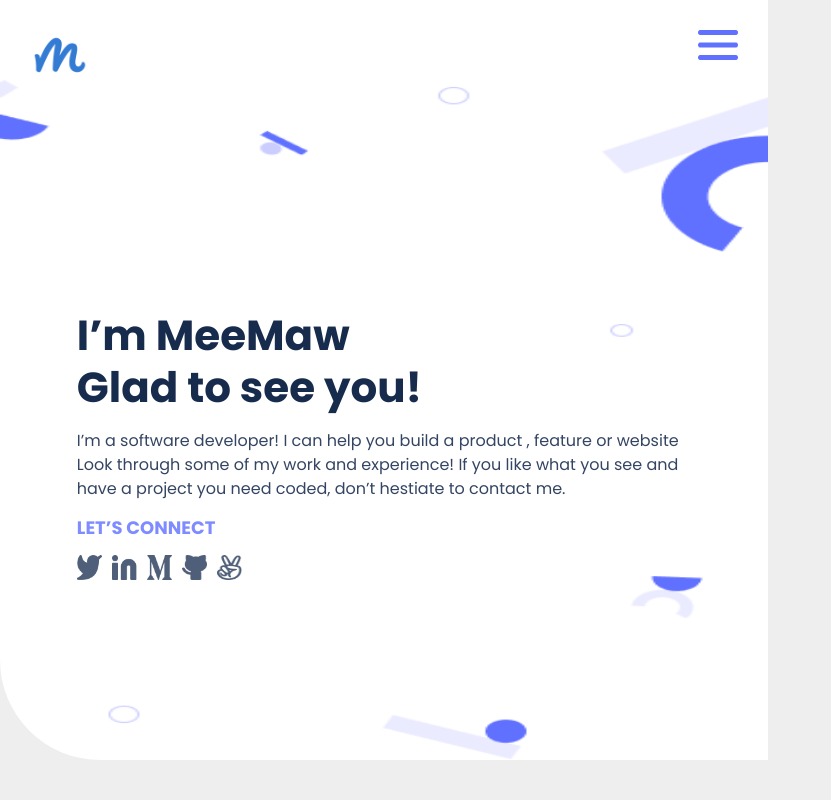
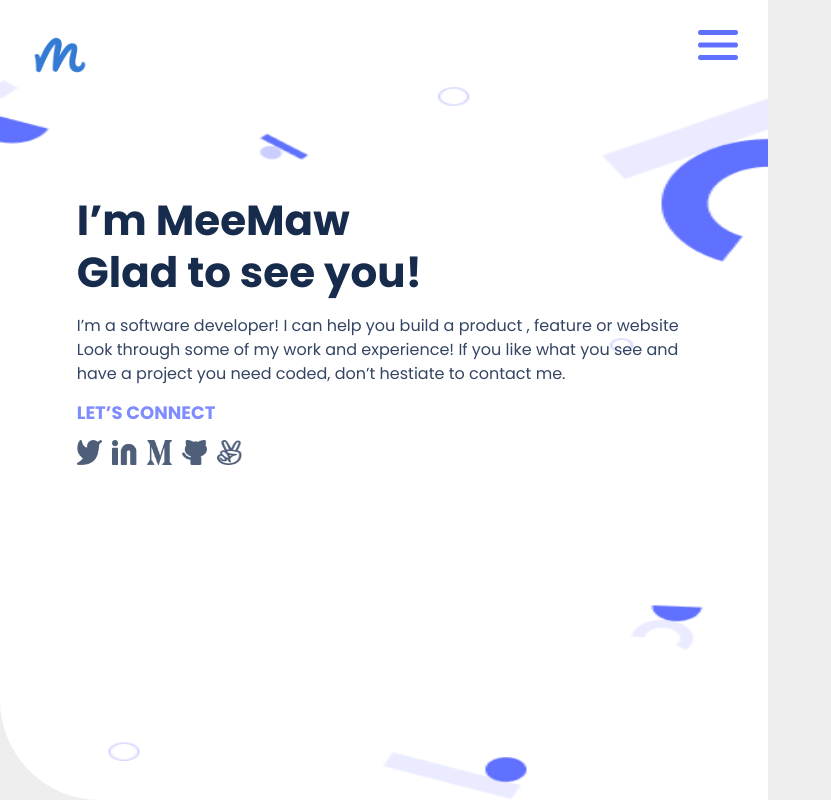
Before and after one commit to Lawmsangi/my-portfolio, a website: page index.html in a window 1280 px wide. Shown: the top 800 px of the page, without its empty margins (0-831 px from the left). Drawn offline with Linux system fonts and the light colour scheme.

Commit message:
update style

```diff
--- a/home.css
+++ b/home.css
@@ -50,10 +50,10 @@ main {
   display: flex;
   flex-direction: column;
   align-items: start;
-  height: 85vh;
+  height: 90vh;
   background: url(images/background-image.png);
   background-repeat: no-repeat;
-  background-size: 100% 85vh;
+  background-size: 100% 90vh;
   padding: 30% 10% 10% 10%;
   gap: 15px;
   border-bottom-left-radius: 100px;
@@ -93,3 +93,9 @@ main {
   width: 25px;
   height: 25px;
 }
+
+@media (min-width: 550px) {
+  .home {
+  padding: 15% 10% 10% 10%;
+}
+}
--- a/works.css
+++ b/works.css
@@ -58,6 +58,8 @@
 }
 
 .card-list2 li {
+  float: left;
+  margin-right: 10px;
   background-color: #ebefff;
   border-radius: 10px;
   padding: 3px 10px;
@@ -76,6 +78,7 @@
   padding: 8px;
   border: 1px solid #7f8cff;
   cursor: pointer;
+
 }
 
 .card-content button:hover {
```
Also changed, not shown: index.html (+1 -0 lines), images/contact-me-bg.png (renamed from images/contact-me bg.png).
